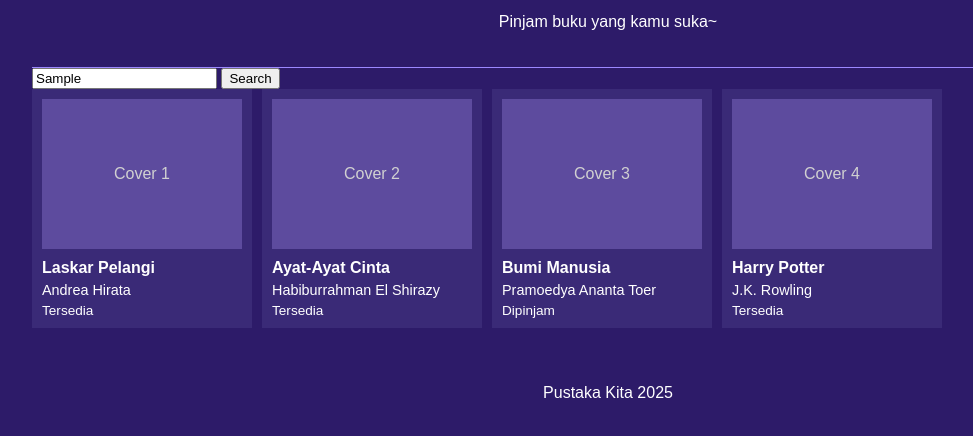
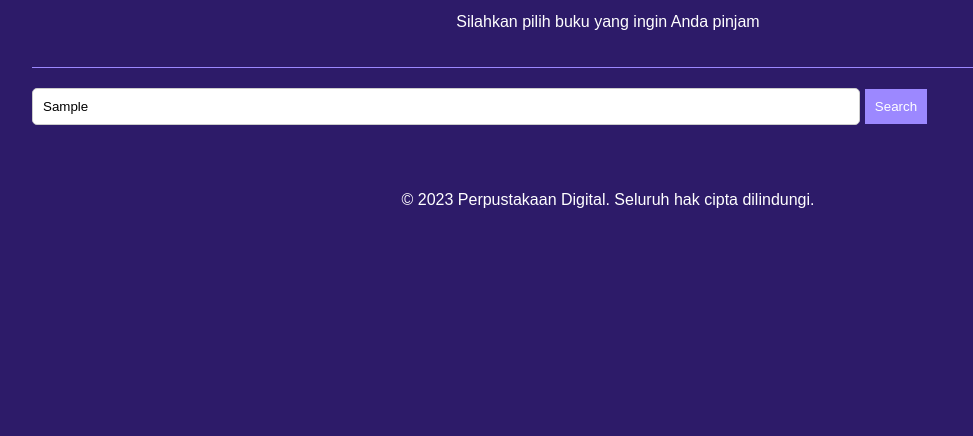
Before and after one commit to violetsareblue97/pustakakita, a plain HTML site: page index.html in a window 1280 px wide. Both pictures are taken after typing "Sample" into the empty fields and a click on the button "Search". Shown: the part 90-526 px from the top of the page, without its empty margins (32-1005 px from the left). Drawn offline with Linux system fonts and the light colour scheme.

Commit message:
Update index.html

```diff
--- a/index.html
+++ b/index.html
@@ -6,63 +6,63 @@
     <title>Perpustakaan Sederhana</title>
     <style>
         body {
-            font-family: Arial, sans-serif;
-            background-color: #2d1b69;
+            font-family: Arial, sans-serif; /* Ganti font menjadi lebih sederhana */
+            background-color: #2d1b69; /* Ungu tua */
             color: white;
             margin: 0;
             padding: 0;
         }
 
         .container {
-            width: 90%;
-            margin: 20px auto;
-            padding: 10px;
+            width: 90%; /* Lebar kontainer lebih kecil */
+            margin: 20px auto; /* Margin atas dan bawah */
+            padding: 10px; /* Padding lebih sedikit */
         }
 
         header {
             text-align: center;
-            padding: 20px;
-            border-bottom: 1px solid #9c88ff;
+            padding: 20px; /* Padding lebih sedikit */
+            border-bottom: 1px solid #9c88ff; /* Ganti border menjadi lebih sederhana */
         }
 
         h1 {
-            font-size: 2rem;
+            font-size: 2rem; /* Ukuran font lebih kecil */
             margin: 0;
         }
 
-        .searchbox {
-            margin: 20px 0;
+        .search-box {
+            margin: 20px 0; /* Margin atas dan bawah */
         }
 
-        .searchbox input {
-            width: 70%;
-            padding: 10px;
-            border: 1px solid #ccc;
-            border-radius: 5px;
+        .search-box input {
+            width: 70%; /* Lebar input lebih kecil */
+            padding: 10px; /* Padding lebih sedikit */
+            border: 1px solid #ccc; /* Border sederhana */
+            border-radius: 5px; /* Sudut lebih bulat */
         }
 
-        .searchbox button {
-            padding: 10px;
+        .search-box button {
+            padding: 10px; /* Padding lebih sedikit */
             background-color: #9c88ff;
             color: white;
             border: none;
             cursor: pointer;
         }
 
-        .bukugrid {
+        .books-grid {
             display: flex; /* Ganti grid menjadi flexbox */
             flex-wrap: wrap; /* Membungkus item */
             gap: 10px; /* Jarak antar buku */
         }
 
-        .buku-card {
+        .book-card {
             background: #3a2a77;
             padding: 10px; /* Padding lebih sedikit */
             width: 200px; /* Lebar tetap untuk setiap buku */
             margin-bottom: 10px; /* Margin bawah */
         }
 
-        .bukucover {
+        .book-cover {
             height: 150px; /* Tinggi tetap untuk sampul buku */
             background: #5d4b9e;
             display: flex;
@@ -72,24 +72,24 @@
             margin-bottom: 10px; /* Margin bawah */
         }
 
-        .bukujudul {
+        .book-title {
             font-weight: bold;
             margin-bottom: 5px;
         }
 
-        .bukuauthor {
+        .book-author {
             font-size: 0.9rem;
             margin-bottom: 5px;
         }
 
-        .bukustatus {
+        .book-status {
             font-size: 0.85rem;
         }
 
         footer {
             text-align: center;
-            padding: 10px;
-            margin-top: 20px;
+            padding: 10px; /* Padding lebih sedikit */
+            margin-top: 20px; /* Margin atas */
         }
     </style>
 </head>
@@ -97,51 +97,97 @@
     <div class="container">
         <header>
             <h1>Pustaka Kita</h1>
-            <p>Pinjam buku yang kamu suka~</p>
+            <p>Silahkan pilih buku yang ingin Anda pinjam</p>
         </header>
 
         <div class="search-box">
-            <input type="text" placeholder="Cari buku...">
+            <input type="text" placeholder="Cari buku berdasarkan judul, penulis, atau kategori...">
             <button>Search</button>
         </div>
 
-        <div class="bukugrid">
+        <div class="books-grid">
             <!-- Buku 1 -->
-            <div class="buku-card">
-                <div class="bukucover">Cover 1</div>
-                <div class="bukujudul">Laskar Pelangi</div>
-                <div class="bukuauthor">Andrea Hirata</div>
-                <div class="bukustatus">Tersedia</div>
+            <div class="book-card">
+                <div class="book-cover">Cover 1</div>
+                <div class="book-title">Laskar Pelangi</div>
+                <div class="book-author">Andrea Hirata</div>
+                <div class="book-status">
+                    <span class="available">Tersedia</span>
+                    <button class="borrow-btn">Pinjam</button>
+                </div>
             </div>
 
             <!-- Buku 2 -->
-            <div class="buku-card">
-                <div class="bukucover">Cover 2</div>
-                <div class="bukujudul">Ayat-Ayat Cinta</div>
-                <div class="bukuauthor">Habiburrahman El Shirazy</div>
-                <div class="bukustatus">Tersedia</div>
+            <div class="book-card">
+                <div class="book-cover">Cover 2</div>
+                <div class="book-title">Ayat-Ayat Cinta</div>
+                <div class="book-author">Habiburrahman El Shirazy</div>
+                <div class="book-status">
+                    <span class="available">Tersedia</span>
+                    <button class="borrow-btn">Pinjam</button>
+                </div>
             </div>
 
             <!-- Buku 3 -->
-            <div class="buku-card">
-                <div class="bukucover">Cover 3</div>
-                <div class="bukujudul">Bumi Manusia</div>
-                <div class="bukuauthor">Pramoedya Ananta Toer</div>
-                <div class="bukustatus">Dipinjam</div>
+            <div class="book-card">
+                <div class="book-cover">Cover 3</div>
+                <div class="book-title">Bumi Manusia</div>
+                <div class="book-author">Pramoedya Ananta Toer</div>
+                <div class="book-status">
+                    <span class="borrowed">Dipinjam</span>
+                    <button class="borrow-btn" disabled>Pinjam</button>
+                </div>
             </div>
 
             <!-- Buku 4 -->
-            <div class="buku-card">
-                <div class="bukucover">Cover 4</div>
-                <div class="bukujudul">Harry Potter</div>
-                <div class="bukuauthor">J.K. Rowling</div>
-                <div class="bukustatus">Tersedia</div>
+            <div class="book-card">
+                <div class="book-cover">Cover 4</div>
+                <div class="book-title">Harry Potter</div>
+                <div class="book-author">J.K. Rowling</div>
+                <div class="book-status">
+                    <span class="available">Tersedia</span>
+                    <button class="borrow-btn">Pinjam</button>
+                </div>
             </div>
         </div>
 
         <footer>
-                <p>Pustaka Kita 2025</p>
+            <p>© 2023 Perpustakaan Digital. Seluruh hak cipta dilindungi.</p>
         </footer>
     </div>
+
+    <script>
+
+        document.querySelectorAll('.borrow-btn').forEach(button => {
+            button.addEventListener('click', function() {
+                if (!this.disabled) {
+                    const bookTitle = this.closest('.book-card').querySelector('.book-title').textContent;
+                    alert(`Terima kasih telah meminjam buku "${bookTitle}"`);
+
+                    const statusElement = this.closest('.book-card').querySelector('.book-status span');
+                    statusElement.textContent = 'Dipinjam';
+                    statusElement.classList.remove('available');
+                    statusElement.classList.add('borrowed');
+                    this.disabled = true;
+                }
+            });
+        });
+
+        document.querySelector('.search-box button').addEventListener('click', function() {
+            const searchTerm = document.querySelector('.search-box input').value.toLowerCase();
+            const books = document.querySelectorAll('.book-card');
+
+            books.forEach(book => {
+                const title = book.querySelector('.book-title').textContent.toLowerCase();
+                const author = book.querySelector('.book-author').textContent.toLowerCase();
+
+                if (title.includes(searchTerm) || author.includes(searchTerm)) {
+                    book.style.display = 'block';
+                } else {
+                    book.style.display = 'none';
+                }
+            });
+        });
+    </script>
 </body>
 </html>
```
